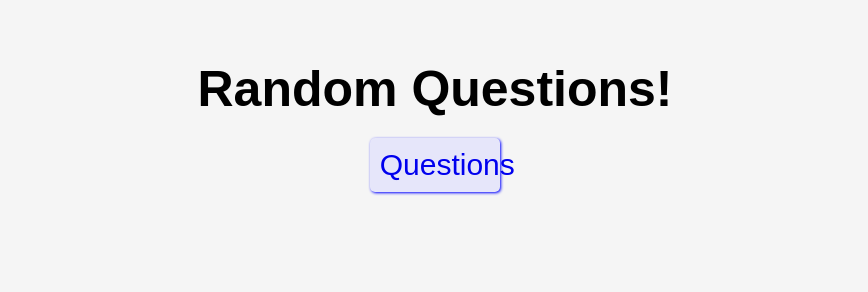
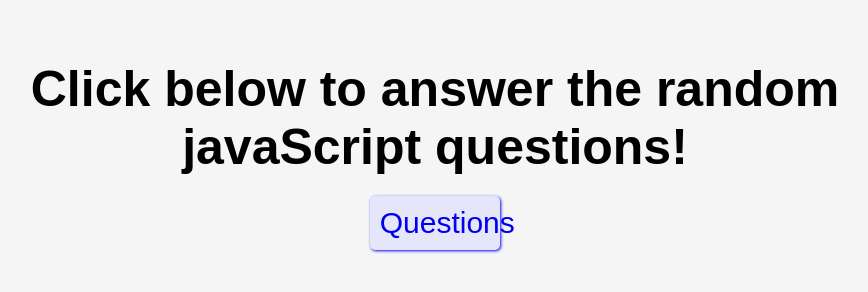
Before and after one commit to Yohannes-Habtemariam/Quiz-App-, a plain HTML site: page index.html in a window 1280 px wide. Shown: the whole page, without its empty margins (205-1073 px from the left). Drawn offline with Linux system fonts and the light colour scheme.

Commit message:
first draft

```diff
--- a/index.html
+++ b/index.html
@@ -11,7 +11,7 @@
 
     <main>
         <section class="title-container">
-            <h1>Random Questions!</h1>
+            <h1>Click below to answer the random javaScript questions!</h1>
             <a class="button questions" href="questions.html">Questions</a>
         </section>
     </main>
```
Also changed, not shown: score.html (deleted).
